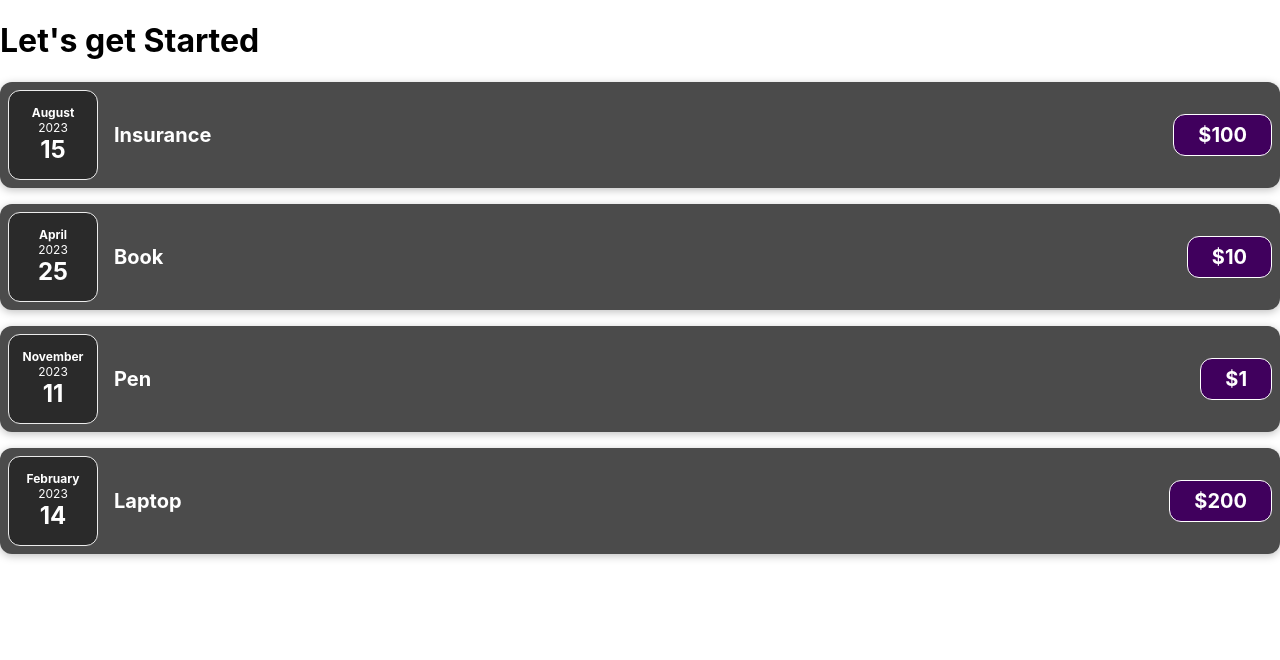
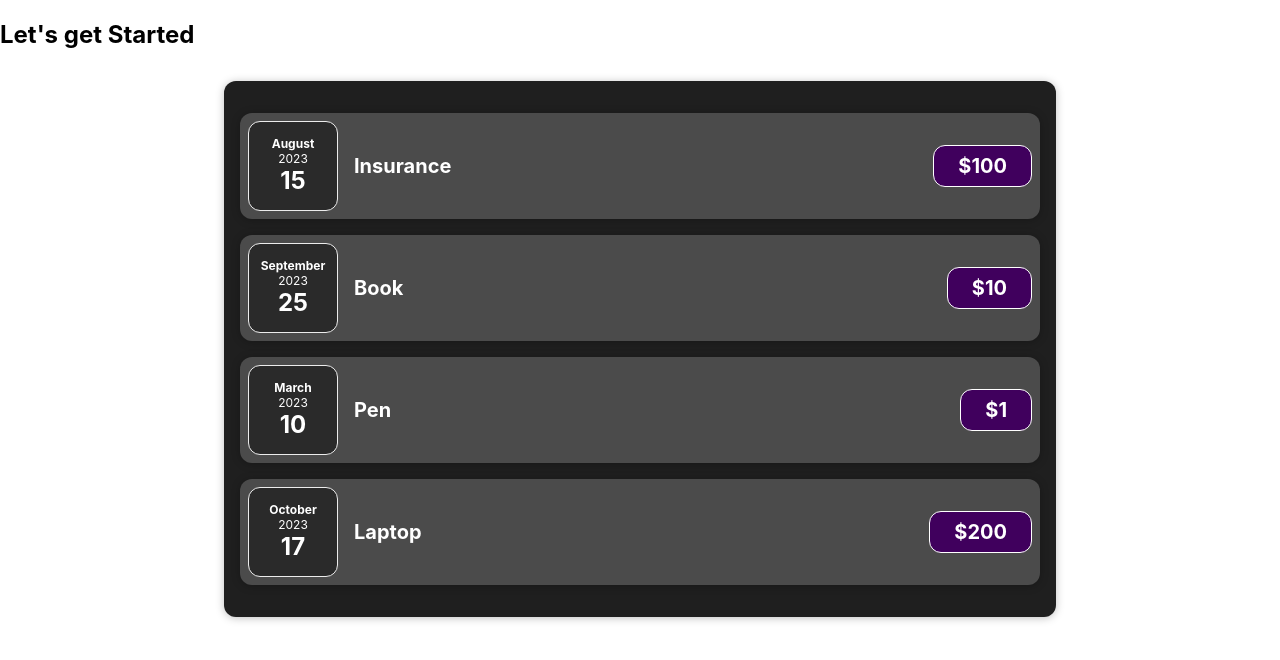
Before and after one commit to arex123/expense-frontend, a React (Create React App) app: page / in a window 1280 px wide. Shown: the top 660 px of the page. Built offline with nearby package versions, Linux system fonts and the light colour scheme.

Commit message:
wrapper component, card component

```diff
--- a/src/App.js
+++ b/src/App.js
@@ -1,19 +1,17 @@
-
-import ExpenseItem from "./components/ExpenseItem";
-import Expenses from "./components/Expenses"
+import Expenses from "./components/Expenses";
 
 function App() {
   const expenses = [
-    { id: "1", date: new Date(2023, 7, 15), title: "Insurance", price: 100 },
-    { id: "2", date: new Date(2023, 3, 25), title: "Book", price: 10 },
-    { id: "3", date: new Date(2023, 10, 11), title: "Pen", price: 1 },
-    { id: "4", date: new Date(2023, 1, 14), title: "Laptop", price: 200 },
+    { id: 1, title: "Insurance", date: new Date(2023, 7, 15), price: 100 },
+    { id: 2, title: "Book", date: new Date(2023, 8, 25), price: 10 },
+    { id: 3, title: "Pen", date: new Date(2023, 2, 10), price: 1 },
+    { id: 4, title: "Laptop", date: new Date(2023, 9, 17), price: 200 },
   ];
 
   return (
     <div>
-      <h1>Let's get Started</h1>
-      <Expenses expenses={expenses}></Expenses>
+      <h2>Let's get Started</h2>
+      <Expenses expenses={expenses} />
     </div>
   );
 }
--- /dev/null
+++ b/src/components/Card.css
@@ -0,0 +1,4 @@
+.card {
+    border-radius: 12px;
+    box-shadow: 0 1px 8px rgba(0, 0, 0, 0.25);
+  }
--- /dev/null
+++ b/src/components/Card.js
@@ -0,0 +1,7 @@
+import './Card.css';
+
+function Card(props){
+  let classes = "card "+ props.className
+  return <div className={classes}>{props.children}</div>
+}
+export default Card
--- a/src/components/ExpenseDate.js
+++ b/src/components/ExpenseDate.js
@@ -1,29 +1,17 @@
+import "./ExpenseDate.css";
 
-import "./ExpenseDate.css";
-const months = [
-  "January",
-  "February",
-  "March",
-  "April",
-  "May",
-  "June",
-  "July",
-  "August",
-  "September",
-  "October",
-  "November",
-  "December",
-];
+function ExpenseDate(props) {
+  const month = props.date.toLocaleString("en-US", { month: "long" });
+  const year = props.date.getFullYear();
+  const day = props.date.toLocaleString("en-US", { day: "2-digit" });
 
-function ExpenseDate(props){
-    const month = months[props.date.getMonth()];
-  const year = props.date.getFullYear();
-  const date = props.date.getDate();
-  return <div className="expense-date">
-        <div className="expense-date__month">{month}</div>
-        <div className="expense-date__year">{year}</div>
-        <div className="expense-date__day">{date}</div>
-      </div>
+  return (
+    <div className="expense-date">
+      <div className="expense-date__month">{month}</div>
+      <div className="expense-date__year">{year}</div>
+      <div className="expense-date__day">{day}</div>
+    </div>
+  );
+}
 
-}
-export default ExpenseDate
+export default ExpenseDate;
--- a/src/components/ExpenseItem.js
+++ b/src/components/ExpenseItem.js
@@ -1,16 +1,17 @@
-
 import "./ExpenseItem.css";
 import ExpenseDate from './ExpenseDate.js'
+import Card from './Card'
+
 function ExpenseItem(props) {
 
   return (
-    <div className="expense-item">
-     <ExpenseDate date={props.date}></ExpenseDate>
+    <Card className="expense-item">
+     <ExpenseDate date={props.date}/>
       <div className="expense-item__description">
         <h2>{props.title}</h2>
         <div className="expense-item__price">${props.price}</div>
       </div>
-    </div>
+    </Card>
   );
 }
 
--- a/src/components/Expenses.js
+++ b/src/components/Expenses.js
@@ -1,15 +1,16 @@
 import ExpenseItem from './ExpenseItem.js'
-// Write your code here
+import './Expenses.css'
+import Card from './Card'
 function Expenses({expenses}){
-  return <div> {expenses.map((expense, index) => {
+  return <Card className="expenses"> {expenses.map((expense, index) => {
         return (
           <ExpenseItem
             key={expense.id}
             date={expense.date}
             title={expense.title}
             price={expense.price}
-          ></ExpenseItem>
+          />
         );
-      })}</div>
+      })}</Card>
 }
 export default Expenses
```
